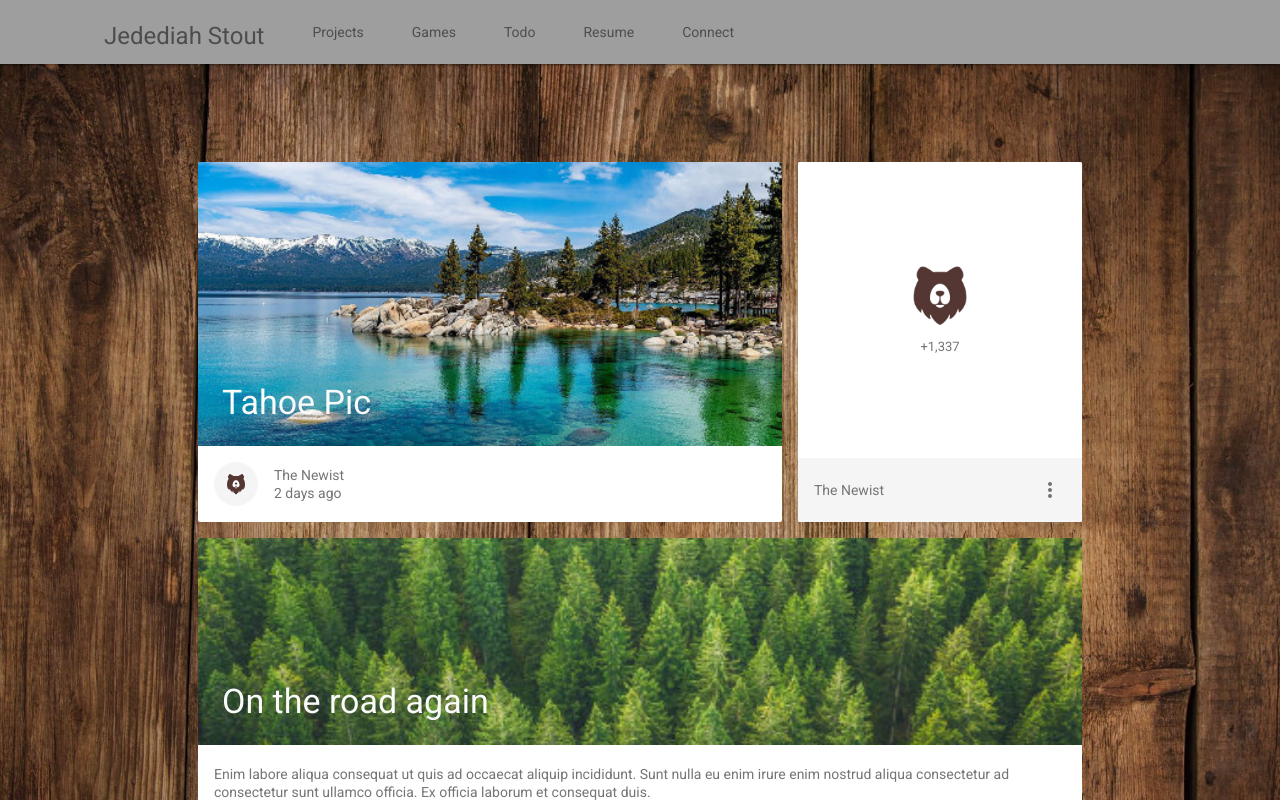
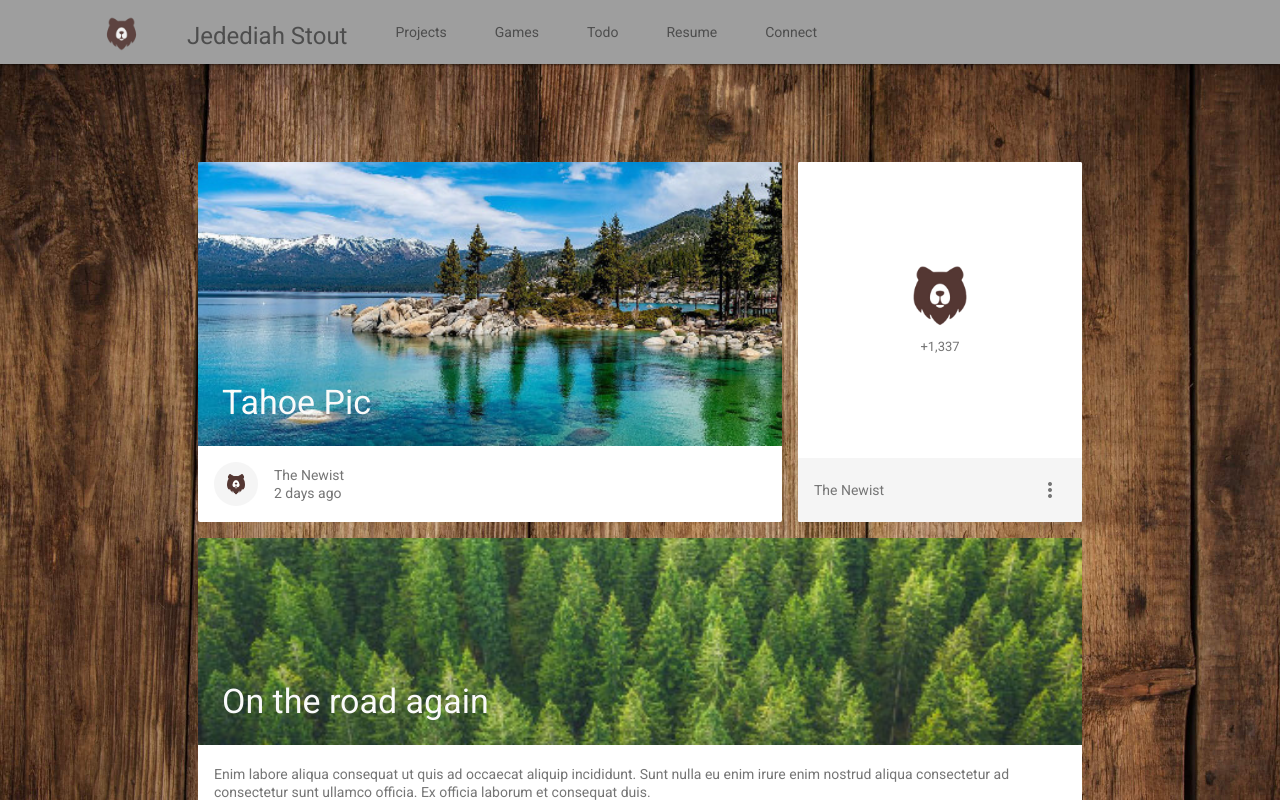
Before and after one commit to JedStout/Portfolio, a website: page index.html in a window 1280 px wide. Drawn offline with nearby package versions, Linux system fonts and the light colour scheme.

Commit message:
Updated header icon

```diff
--- a/css/style.css
+++ b/css/style.css
@@ -51,6 +51,10 @@ margin: 0 auto;
     -ms-flex-negative: 0;
         flex-shrink: 0;
 
+}
+
+.title-logo {
+height: 35px;
 }
 
 .home-base.mdl-layout .mdl-layout__content {
@@ -498,7 +502,6 @@ background: transparent;
   margin: auto;
 }
 
-
 .home-base .mdl-mini-footer {
 margin-top: 80px;
 height: 100px;
--- a/index.html
+++ b/index.html
@@ -33,6 +33,7 @@
     <div class="home-base mdl-layout mdl-js-layout has-drawer is-upgraded">
       <header class="mdl-layout__header">
         <div class="mdl-layout__header-row">
+          <a class="mdl-navigation__link" href="index.html"><img class="title-logo" src="images/logo.png"></a>
           <span class="mdl-layout-title"><a class="mdl-navigation__link" href="index.html"><h4>Jedediah Stout</h4></a></span>
           <nav class="mdl-navigation mdl-layout--large-screen-only">
             <a class="mdl-navigation__link" href="projects.html">Projects</a>
```
Also changed, not shown: connect.html (+0 -6 lines).
